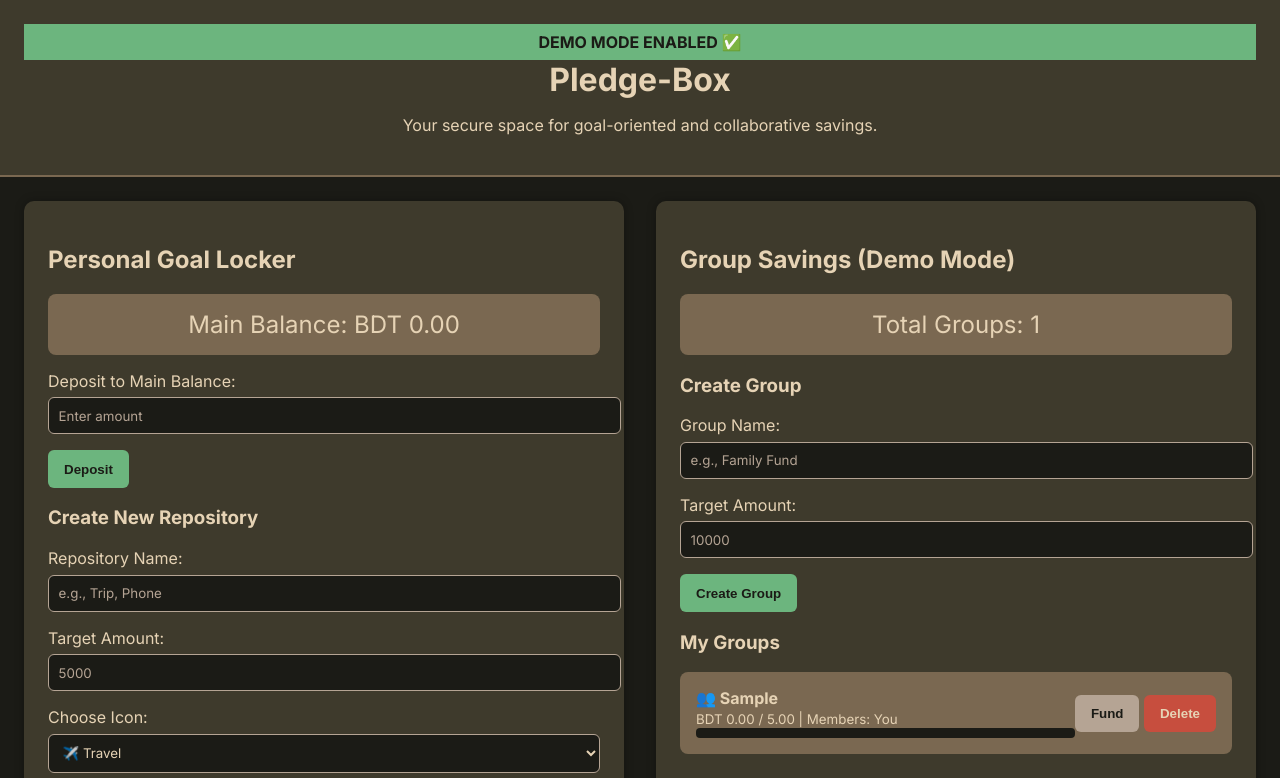
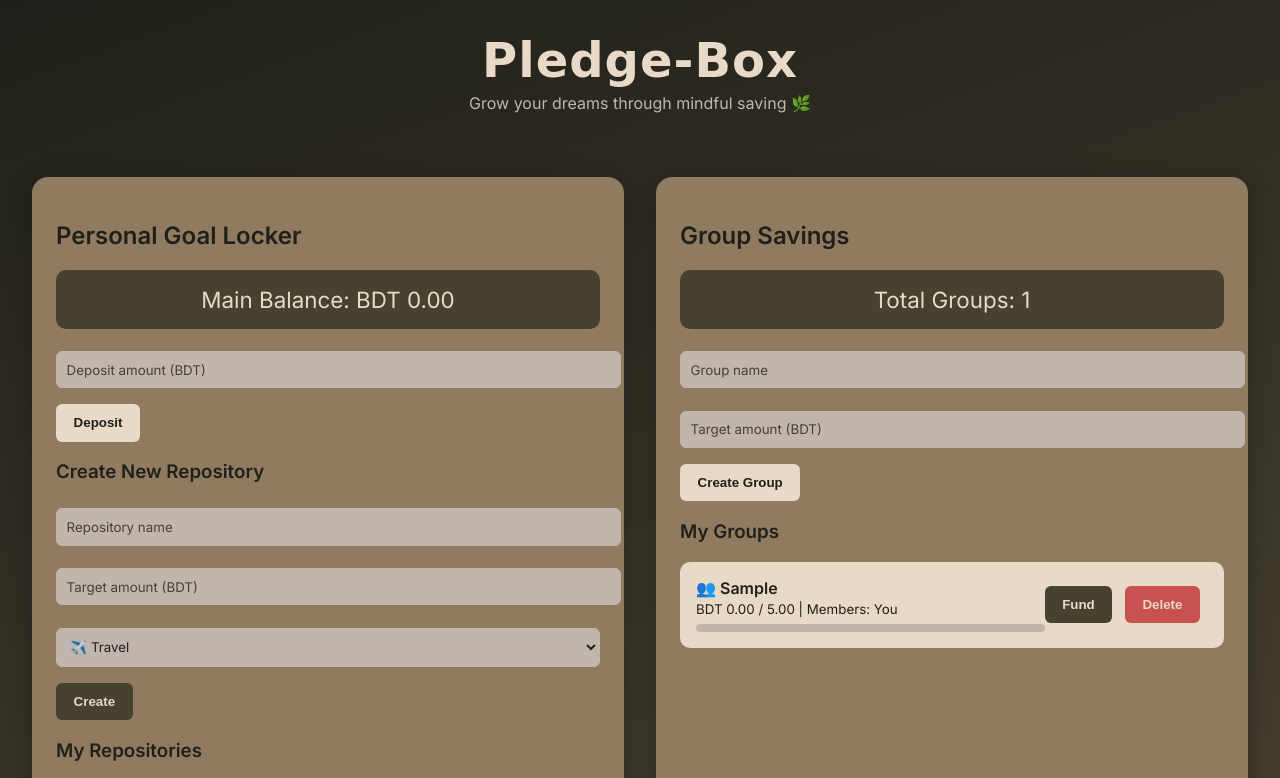
Before and after one commit to sumaiya2004mri/Pledge-Box, a plain HTML site: page index.html in a window 1280 px wide. Both pictures are taken after typing "Sample", "5" into the empty fields and a click on the button "Create Group". Shown: the top 778 px of the page. Drawn offline with Linux system fonts and the light colour scheme; a web font is replaced by a local one.

Commit message:
Update index.html

```diff
--- a/index.html
+++ b/index.html
@@ -3,149 +3,180 @@
 <head>
 <meta charset="UTF-8">
 <meta name="viewport" content="width=device-width, initial-scale=1.0">
-<title>Pledge-Box: Refined Demo Dashboard</title>
-<link href="https://fonts.googleapis.com/css2?family=Inter:wght@300;400;600;700&display=swap" rel="stylesheet">
+<title>Pledge-Box ✨</title>
+
+<!-- Font -->
+<link href="https://fonts.cdnfonts.com/css/ethereal-signature" rel="stylesheet">
+<link href="https://fonts.googleapis.com/css2?family=Inter:wght@300;400;600&display=swap" rel="stylesheet">
+
 <style>
 :root {
-  --color-darkest: #1B1B16;
-  --color-muted-brown: #7A6851;
-  --color-light-taupe: #B5A494;
-  --color-cream: #E6D3B5;
-  --color-dark-olive: #3E3A2C;
-  --color-success: #6CB57E;
-  --color-danger: #C74E3E;
-  --color-warning: #C7A54E;
+  --color-darkest: #20201A;
+  --color-muted-brown: #907B60;
+  --color-light-taupe: #C1B6AE;
+  --color-cream: #E9D9C7;
+  --color-dark-olive: #474130;
 }
+
 body {
   margin: 0;
   font-family: 'Inter', sans-serif;
-  background-color: var(--color-darkest);
+  background: linear-gradient(160deg, var(--color-darkest), var(--color-dark-olive));
   color: var(--color-cream);
+  min-height: 100vh;
 }
+
+/* Header */
 header {
   text-align: center;
-  background-color: var(--color-dark-olive);
-  padding: 1.5rem;
-  border-bottom: 2px solid var(--color-muted-brown);
+  padding: 2rem 1rem 1rem;
 }
-header h1 {margin: 0; font-size: 2rem;}
-.demo-mode-banner {
-  background-color: var(--color-success);
-  color: var(--color-darkest);
-  padding: 0.5rem;
-  text-transform: uppercase;
-  font-weight: bold;
+header h1 {
+  font-family: 'Ethereal Signature', cursive;
+  font-size: 3rem;
+  margin: 0;
+  color: var(--color-cream);
+  letter-spacing: 1px;
 }
+header p {
+  color: var(--color-light-taupe);
+  font-size: 1rem;
+  margin-top: 0.3rem;
+}
+
+/* Layout */
 main {
   display: grid;
   grid-template-columns: 1fr 1fr;
   gap: 2rem;
-  padding: 1.5rem;
+  padding: 2rem;
 }
 @media (max-width:900px){ main {grid-template-columns:1fr;} }
+
 .section-card {
+  background-color: var(--color-muted-brown);
+  color: var(--color-darkest);
+  padding: 1.5rem;
+  border-radius: 16px;
+  box-shadow: 0 5px 25px rgba(0,0,0,0.25);
+  transition: transform 0.3s ease;
+}
+.section-card:hover {
+  transform: translateY(-4px);
+}
+
+/* Balance Display */
+.balance-display {
   background-color: var(--color-dark-olive);
-  padding: 1.5rem;
+  color: var(--color-cream);
+  padding: 1rem;
   border-radius: 10px;
-  box-shadow: 0 0 10px rgba(0,0,0,0.3);
+  text-align: center;
+  font-size: 1.4rem;
+  margin-bottom: 1rem;
 }
-.balance-display {
-  background-color: var(--color-muted-brown);
-  padding: 1rem;
-  border-radius: 8px;
-  font-size: 1.5rem;
-  text-align: center;
-  margin-bottom: 1rem;
-  color: var(--color-cream);
-}
+
+/* Inputs */
 input, select {
   width: 100%;
   padding: 0.6rem;
   margin: 0.4rem 0 1rem;
+  border: 1px solid var(--color-light-taupe);
   border-radius: 6px;
-  border: 1px solid var(--color-light-taupe);
-  background-color: var(--color-darkest);
-  color: var(--color-cream);
+  background-color: var(--color-light-taupe);
+  color: var(--color-darkest);
   font-family: inherit;
 }
 input::placeholder {
-  color: var(--color-light-taupe);
+  color: var(--color-dark-olive);
 }
+
+/* Buttons */
 .btn {
-  padding: .7rem 1rem;
+  padding: .7rem 1.1rem;
   border: none;
   border-radius: 6px;
   font-weight: 600;
   cursor: pointer;
-  transition: background-color 0.3s;
+  transition: 0.3s ease;
+  margin-right: .5rem;
 }
 .btn-primary {
-  background-color: var(--color-success);
+  background-color: var(--color-cream);
   color: var(--color-darkest);
 }
 .btn-primary:hover {
-  background-color: #5aa76f;
+  background-color: var(--color-light-taupe);
 }
 .btn-secondary {
-  background-color: var(--color-light-taupe);
-  color: var(--color-darkest);
+  background-color: var(--color-dark-olive);
+  color: var(--color-cream);
 }
 .btn-secondary:hover {
-  background-color: var(--color-muted-brown);
-  color: var(--color-cream);
+  background-color: var(--color-darkest);
 }
 .btn-danger {
-  background-color: var(--color-danger);
+  background-color: #C85250;
   color: var(--color-cream);
 }
 .btn-danger:hover {
-  background-color: #b54135;
+  background-color: #a6413f;
 }
+
+/* Lists */
 .repo-list, .group-list {
-  display:flex;flex-direction:column;gap:1rem;
+  display: flex;
+  flex-direction: column;
+  gap: 1rem;
 }
 .repo-item, .group-item {
-  display:flex;align-items:center;justify-content:space-between;
-  background-color: var(--color-muted-brown);
-  padding:1rem;border-radius:8px;
+  background-color: var(--color-cream);
+  color: var(--color-darkest);
+  border-radius: 10px;
+  padding: 1rem;
+  display: flex;
+  justify-content: space-between;
+  align-items: center;
 }
 .progress-bar-container {
-  width:100%;background-color:var(--color-darkest);
-  height:10px;border-radius:4px;overflow:hidden;
+  width: 100%;
+  background-color: var(--color-light-taupe);
+  height: 8px;
+  border-radius: 4px;
+  margin-top: .4rem;
 }
 .progress-bar {
-  background-color:var(--color-success);
-  height:100%;
+  background-color: var(--color-dark-olive);
+  height: 100%;
+  transition: width 0.4s ease;
 }
+
+/* Footer */
 footer {
-  background-color: var(--color-dark-olive);
+  text-align: center;
   color: var(--color-light-taupe);
-  text-align: center;
-  padding: .5rem;
+  padding: 1rem;
+  border-top: 1px solid rgba(255,255,255,0.2);
+  font-size: .9rem;
 }
 </style>
 </head>
 <body>
 <header>
-  <div class="demo-mode-banner">DEMO MODE ENABLED ✅</div>
   <h1>Pledge-Box</h1>
-  <p>Your secure space for goal-oriented and collaborative savings.</p>
+  <p>Grow your dreams through mindful saving 🌿</p>
 </header>
 
 <main>
   <div class="section-card">
     <h2>Personal Goal Locker</h2>
     <div class="balance-display">Main Balance: BDT <span id="main-balance">0.00</span></div>
-    <label>Deposit to Main Balance:</label>
-    <input type="number" id="deposit-amount" placeholder="Enter amount" min="1">
+    <input type="number" id="deposit-amount" placeholder="Deposit amount (BDT)" min="1">
     <button class="btn btn-primary" onclick="depositToMain()">Deposit</button>
 
     <h3>Create New Repository</h3>
-    <label>Repository Name:</label>
-    <input type="text" id="repo-name" placeholder="e.g., Trip, Phone">
-    <label>Target Amount:</label>
-    <input type="number" id="repo-target" placeholder="5000" min="1">
-    <label>Choose Icon:</label>
+    <input type="text" id="repo-name" placeholder="Repository name">
+    <input type="number" id="repo-target" placeholder="Target amount (BDT)" min="1">
     <select id="repo-icon">
       <option>✈️ Travel</option>
       <option>🏠 Home</option>
@@ -160,14 +191,10 @@ footer {
   </div>
 
   <div class="section-card">
-    <h2>Group Savings (Demo Mode)</h2>
+    <h2>Group Savings</h2>
     <div class="balance-display">Total Groups: <span id="group-count">0</span></div>
-
-    <h3>Create Group</h3>
-    <label>Group Name:</label>
-    <input type="text" id="group-name" placeholder="e.g., Family Fund">
-    <label>Target Amount:</label>
-    <input type="number" id="group-target" placeholder="10000" min="1">
+    <input type="text" id="group-name" placeholder="Group name">
+    <input type="number" id="group-target" placeholder="Target amount (BDT)" min="1">
     <button class="btn btn-primary" onclick="createGroup()">Create Group</button>
 
     <h3>My Groups</h3>
@@ -175,137 +202,112 @@ footer {
   </div>
 </main>
 
-<footer>&copy; 2025 Pledge-Box. Full demo mode enabled.</footer>
+<footer>© 2025 Pledge-Box | Designed with ♥ using Ethereal Signature style</footer>
 
 <script>
-let userData = {
-  mainBalance: 0,
-  repositories: [],
-  groups: []
-};
+let userData = { mainBalance: 0, repositories: [], groups: [] };
 
-// PERSONAL REPOS
-function updateBalance() {
+function updateBalance(){
   document.getElementById('main-balance').textContent = userData.mainBalance.toFixed(2);
 }
-function renderRepos() {
-  const list = document.getElementById('repo-list');
-  if (userData.repositories.length === 0) {
-    list.innerHTML = '<p style="color:var(--color-light-taupe)">No repositories yet.</p>';
-    return;
+function renderRepos(){
+  const list=document.getElementById('repo-list');
+  if(!userData.repositories.length){
+    list.innerHTML='<p>No repositories yet.</p>';return;
   }
-  list.innerHTML = userData.repositories.map(r => {
-    const pct = Math.min(100, (r.current / r.target) * 100);
-    return `
-      <div class="repo-item">
-        <div style="flex:1">
+  list.innerHTML=userData.repositories.map(r=>{
+    const pct=Math.min(100,(r.current/r.target)*100);
+    return `<div class='repo-item'>
+      <div style='flex:1'>
         <strong>${r.icon} ${r.name}</strong><br>
         <small>BDT ${r.current.toFixed(2)} / ${r.target.toFixed(2)}</small>
-          <div class="progress-bar-container"><div class="progress-bar" style="width:${pct}%"></div></div>
+        <div class='progress-bar-container'><div class='progress-bar' style='width:${pct}%'></div></div>
       </div>
       <div>
-          <button class="btn btn-secondary" onclick="fundRepo('${r.id}')">Fund</button>
-          <button class="btn btn-danger" onclick="deleteRepo('${r.id}')">Delete</button>
-        </div>
-      </div>`;
+        <button class='btn btn-secondary' onclick='fundRepo("${r.id}")'>Fund</button>
+        <button class='btn btn-danger' onclick='deleteRepo("${r.id}")'>Delete</button>
+      </div></div>`;
   }).join('');
 }
-function depositToMain() {
-  const val = parseFloat(document.getElementById('deposit-amount').value);
-  if (isNaN(val) || val <= 0) return alert("Enter valid amount");
-  userData.mainBalance += val;
+function depositToMain(){
+  const val=parseFloat(document.getElementById('deposit-amount').value);
+  if(isNaN(val)||val<=0)return alert("Enter valid amount");
+  userData.mainBalance+=val;
   updateBalance();
-  document.getElementById('deposit-amount').value = '';
+  document.getElementById('deposit-amount').value='';
 }
-function createRepo() {
-  const name = document.getElementById('repo-name').value.trim();
-  const target = parseFloat(document.getElementById('repo-target').value);
-  const icon = document.getElementById('repo-icon').value.split(' ')[0];
-  if (!name || isNaN(target) || target <= 0) return alert("Enter valid name and target");
-  const repo = { id: Math.random().toString(36).substring(2,8), name, target, current: 0, icon };
-  userData.repositories.push(repo);
-  document.getElementById('repo-name').value = '';
-  document.getElementById('repo-target').value = '';
+function createRepo(){
+  const name=document.getElementById('repo-name').value.trim();
+  const target=parseFloat(document.getElementById('repo-target').value);
+  const icon=document.getElementById('repo-icon').value.split(' ')[0];
+  if(!name||isNaN(target)||target<=0)return alert("Enter valid name and target");
+  userData.repositories.push({id:Math.random().toString(36).substr(2,6),name,target,current:0,icon});
+  document.getElementById('repo-name').value='';
+  document.getElementById('repo-target').value='';
   renderRepos();
 }
-function fundRepo(id) {
-  const repo = userData.repositories.find(r => r.id === id);
-  if (!repo) return;
-  const amount = parseFloat(prompt("Enter amount to fund:"));
-  if (isNaN(amount) || amount <= 0) return alert("Invalid amount");
-  if (amount > userData.mainBalance) return alert("Not enough in main balance");
-  userData.mainBalance -= amount;
-  repo.current += amount;
-  updateBalance();
-  renderRepos();
+function fundRepo(id){
+  const repo=userData.repositories.find(r=>r.id===id);
+  const amount=parseFloat(prompt("Enter amount:"));
+  if(isNaN(amount)||amount<=0)return;
+  if(amount>userData.mainBalance)return alert("Not enough balance");
+  repo.current+=amount;
+  userData.mainBalance-=amount;
+  updateBalance();renderRepos();
 }
-function deleteRepo(id) {
-  const repo = userData.repositories.find(r => r.id === id);
-  if (!repo) return;
-  if (!confirm(`Delete ${repo.name}?`)) return;
-  userData.mainBalance += repo.current;
-  userData.repositories = userData.repositories.filter(r => r.id !== id);
-  updateBalance();
-  renderRepos();
+function deleteRepo(id){
+  const repo=userData.repositories.find(r=>r.id===id);
+  if(confirm(`Delete ${repo.name}?`)){
+    userData.mainBalance+=repo.current;
+    userData.repositories=userData.repositories.filter(r=>r.id!==id);
+    updateBalance();renderRepos();
+  }
 }
 
-// GROUP SAVINGS
-function renderGroups() {
-  document.getElementById('group-count').textContent = userData.groups.length;
-  const list = document.getElementById('group-list');
-  if (userData.groups.length === 0) {
-    list.innerHTML = '<p style="color:var(--color-light-taupe)">No groups yet.</p>';
-    return;
-  }
-  list.innerHTML = userData.groups.map(g => {
-    const pct = Math.min(100, (g.current / g.target) * 100);
-    return `
-      <div class="group-item">
-        <div style="flex:1">
+/* GROUP SAVINGS */
+function renderGroups(){
+  document.getElementById('group-count').textContent=userData.groups.length;
+  const list=document.getElementById('group-list');
+  if(!userData.groups.length){list.innerHTML='<p>No groups yet.</p>';return;}
+  list.innerHTML=userData.groups.map(g=>{
+    const pct=Math.min(100,(g.current/g.target)*100);
+    return `<div class='group-item'>
+      <div style='flex:1'>
         <strong>👥 ${g.name}</strong><br>
         <small>BDT ${g.current.toFixed(2)} / ${g.target.toFixed(2)} | Members: ${g.members.join(", ")}</small>
-          <div class="progress-bar-container"><div class="progress-bar" style="width:${pct}%"></div></div>
+        <div class='progress-bar-container'><div class='progress-bar' style='width:${pct}%'></div></div>
       </div>
       <div>
-          <button class="btn btn-secondary" onclick="fundGroup('${g.id}')">Fund</button>
-          <button class="btn btn-danger" onclick="deleteGroup('${g.id}')">Delete</button>
-        </div>
-      </div>`;
+        <button class='btn btn-secondary' onclick='fundGroup("${g.id}")'>Fund</button>
+        <button class='btn btn-danger' onclick='deleteGroup("${g.id}")'>Delete</button>
+      </div></div>`;
   }).join('');
 }
-function createGroup() {
-  const name = document.getElementById('group-name').value.trim();
-  const target = parseFloat(document.getElementById('group-target').value);
-  if (!name || isNaN(target) || target <= 0) return alert("Enter valid name and target");
-  const group = {
-    id: Math.random().toString(36).substring(2,8),
-    name, target, current: 0,
-    members: ["You"]
-  };
-  userData.groups.push(group);
-  document.getElementById('group-name').value = '';
-  document.getElementById('group-target').value = '';
+function createGroup(){
+  const name=document.getElementById('group-name').value.trim();
+  const target=parseFloat(document.getElementById('group-target').value);
+  if(!name||isNaN(target)||target<=0)return alert("Enter valid name and target");
+  userData.groups.push({id:Math.random().toString(36).substr(2,6),name,target,current:0,members:["You"]});
+  document.getElementById('group-name').value='';
+  document.getElementById('group-target').value='';
   renderGroups();
 }
-function fundGroup(id) {
-  const group = userData.groups.find(g => g.id === id);
-  if (!group) return;
-  const amount = parseFloat(prompt("Enter amount to contribute:"));
-  if (isNaN(amount) || amount <= 0) return alert("Invalid amount");
-  if (amount > userData.mainBalance) return alert("Not enough in main balance");
-  userData.mainBalance -= amount;
-  group.current += amount;
-  updateBalance();
-  renderGroups();
+function fundGroup(id){
+  const group=userData.groups.find(g=>g.id===id);
+  const amount=parseFloat(prompt("Enter amount:"));
+  if(isNaN(amount)||amount<=0)return;
+  if(amount>userData.mainBalance)return alert("Not enough balance");
+  group.current+=amount;
+  userData.mainBalance-=amount;
+  updateBalance();renderGroups();
 }
-function deleteGroup(id) {
-  const group = userData.groups.find(g => g.id === id);
-  if (!group) return;
-  if (!confirm(`Delete ${group.name}?`)) return;
-  userData.mainBalance += group.current;
-  userData.groups = userData.groups.filter(g => g.id !== id);
-  updateBalance();
-  renderGroups();
+function deleteGroup(id){
+  const g=userData.groups.find(g=>g.id===id);
+  if(confirm(`Delete ${g.name}?`)){
+    userData.mainBalance+=g.current;
+    userData.groups=userData.groups.filter(x=>x.id!==id);
+    updateBalance();renderGroups();
+  }
 }
 
 updateBalance();
```
Lines whose indentation alone changed are shown as unchanged.
